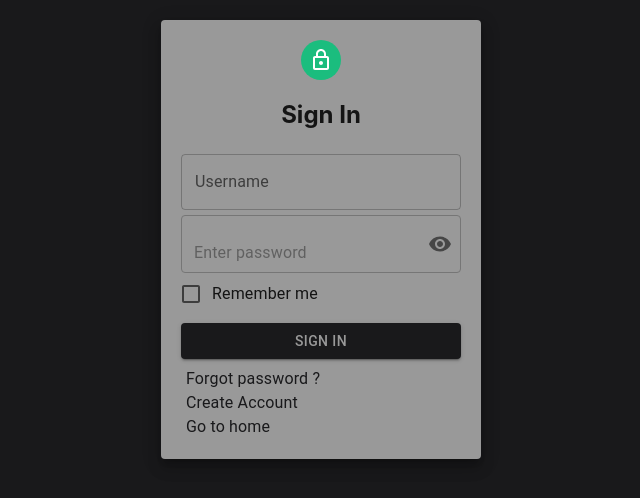
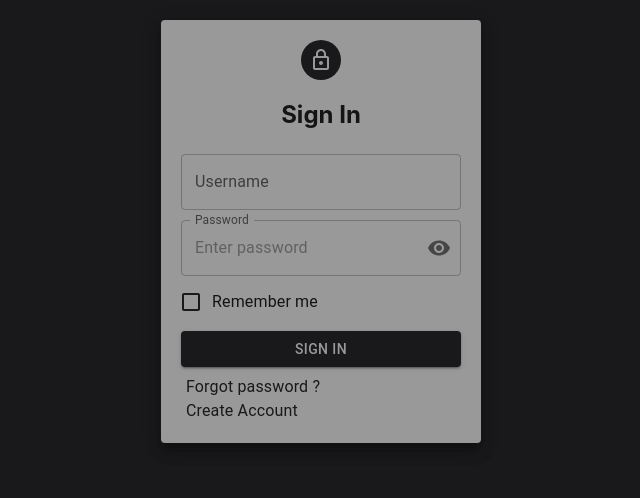
Before and after one commit to Hakobyan0001/my-page, a React (Create React App) app in the folder frontend/: page /login in a window 1280 px wide. Shown: the top 498 px of the page, without its empty margins (319-959 px from the left). Built offline with nearby package versions, Linux system fonts and the light colour scheme.

Commit message:
fixxed bugs

```diff
--- a/frontend/src/Components/Home/Container.jsx
+++ b/frontend/src/Components/Home/AddingFb.jsx
@@ -18,15 +18,31 @@ const StyledBox = styled(Box)({
   borderRadius: "5px",
 });
 
-const StyledTextFiled = styled(TextField)({
-  color: "#19191b",
-  "&:focused": { color: "#19191b" },
-});
-const StyledForm = styled("form")({
-  width: "80%",
+const StyledTextField = styled(TextField)({
+  "& label.Mui-focused": {
+    color: "#19191b",
+  },
+  "& .MuiInput-underline:after, & .MuiFilledInput-underline:after": {
+    borderBottomColor: "#19191b",
+  },
+  "& .MuiOutlinedInput-root.Mui-focused": {
+    "& fieldset": {
+      borderColor: "#19191b",
+    },
+  },
+  "input:-webkit-autofill,input:-webkit-autofill:hover,input:-webkit-autofill:focus,input:-webkit-autofill:active":
+    {
+      WebkitBoxShadow: "0 0 0 60px #999999 inset!important",
+    },
 });
 
-export default function Container({
+const StyledForm = styled("form")({
+  "&": {
+    width: "80%",
+  },
+});
+
+export default function AddingFb({
   setFootballersList,
   footballer,
   setFootballer,
@@ -44,7 +60,6 @@ export default function Container({
     setSubmitting(true);
     try {
       const requestBody = { footballer, ownerId };
-
       await request.post("/", requestBody);
 
       setFootballersList((prevList) => {
@@ -56,7 +71,6 @@ export default function Container({
       });
       setFootballer(() => ({ fullName: "" }));
       console.log("Footballer data sent successfully.");
-
       handleClose();
     } catch (error) {
       console.error("Error adding footballer:", error);
@@ -93,12 +107,13 @@ export default function Container({
       >
         <StyledBox>
           <StyledForm onSubmit={handleSubmit}>
-            <StyledTextFiled
+            <StyledTextField
               name="fullName"
               label="Full name"
               placeholder="Enter first name and second name"
               value={footballer.fullName}
               onChange={handleChange}
+              autoFocus
               fullWidth
             />
             <Button
--- a/frontend/src/Components/Home/List/NameList.jsx
+++ b/frontend/src/Components/Home/List/NameList.jsx
@@ -41,7 +41,6 @@ export default function NameList({
     fetchData();
     setListIsLoading(false);
   }, [footballersList]);
-  // console.log(footballersList);
   return (
     <Grid sx={{ m: "1%" }}>
       <StyledTypographyItem variant="h6">Footballers list</StyledTypographyItem>
@@ -59,10 +58,10 @@ export default function NameList({
         <List sx={{ width: "100%" }}>
           {footballersList && footballersList.length > 0 ? (
             footballersList.map((footballer, index) => (
-              <StyledListItem key={footballer.footballerId} disablePadding>
+              <StyledListItem key={footballer.footballer_id} disablePadding>
                 <NameListItem
                   fullName={footballer.fullname}
-                  footballerId={footballer.footballerId}
+                  footballerId={footballer.footballer_id}
                   index={index}
                   setFootballersList={setFootballersList}
                   footballersList={footballersList}
--- a/frontend/src/Components/Home/List/NameListItem.jsx
+++ b/frontend/src/Components/Home/List/NameListItem.jsx
@@ -61,14 +61,13 @@ export default function NameListItem({
         />
       ) : (
         <Grid container xs={12} md={12} lg={12}>
-          <Grid item lg={8} md={8} xs={12}>
+          <Grid lg={8} md={8} xs={12}>
             <ListItemText
               sx={{ padding: "2%", color: "#19191b" }}
               primary={index + 1 + ". " + fullName}
             />
           </Grid>
           <Grid
-            item
             lg={2}
             md={2}
             xs={6}
@@ -83,7 +82,6 @@ export default function NameListItem({
             </IconButton>
           </Grid>
           <Grid
-            item
             lg={2}
             md={2}
             xs={6}
--- a/frontend/src/pages/Home.jsx
+++ b/frontend/src/pages/Home.jsx
@@ -4,7 +4,7 @@ import Grid from "@mui/material/Unstable_Grid2";
 import usersStorage from "../utils/functions";
 import NameList from "../Components/Home/List/NameList";
 import Header from "../Components/Home/Header";
-import Container from "../Components/Home/Container";
+import AddingFb from "../Components/Home/AddingFb";
 
 export default function Home() {
   const [user, setUser] = useState({});
@@ -30,7 +30,7 @@ export default function Home() {
   return (
     <Grid>
       <Grid sx={{ padding: "0px" }}>
-        <Header userName={user.userName} />
+        <Header userName={user.username} />
       </Grid>
       <Grid
         sx={{
@@ -46,7 +46,7 @@ export default function Home() {
             listIsloading={listIsLoading}
             setListIsLoading={setListIsLoading}
           />
-          <Container
+          <AddingFb
             setFootballersList={setFootballersList}
             footballer={footballer}
             setFootballer={setFootballer}
--- a/frontend/src/pages/Login.jsx
+++ b/frontend/src/pages/Login.jsx
@@ -10,7 +10,6 @@ import {
   InputAdornment,
   IconButton,
 } from "@mui/material";
-import FilledInput from "@mui/material/FilledInput";
 import VisibilityIcon from "@mui/icons-material/Visibility";
 import VisibilityOffIcon from "@mui/icons-material/VisibilityOff";
 import LockOutlinedIcon from "@mui/icons-material/LockOutlined";
@@ -39,12 +38,23 @@ const StyledButton = styled(Button)({
   color: "#999999",
   "&:hover": { backgroundColor: "#999999", color: "#19191b" },
 });
-const StyledTextField = styled(TextField)({ margin: "5px 0" });
-const StyledFilledInput = styled(FilledInput)({
-  backgroundColor: "#999999",
-  borderRadius: "4px",
-  border: "1px solid #767676",
-  ":before": { border: "none" },
+const StyledTextField = styled(TextField)({
+  margin: "5px 0",
+  "& label.Mui-focused": {
+    color: "#19191b",
+  },
+  "& .MuiInput-underline:after, & .MuiFilledInput-underline:after": {
+    borderBottomColor: "#19191b",
+  },
+  "& .MuiOutlinedInput-root.Mui-focused": {
+    "& fieldset": {
+      borderColor: "#19191b",
+    },
+  },
+  "input:-webkit-autofill,input:-webkit-autofill:hover,input:-webkit-autofill:focus,input:-webkit-autofill:active":
+    {
+      WebkitBoxShadow: "0 0 0 60px #999999 inset!important",
+    },
 });
 
 export default function Login() {
@@ -98,7 +108,13 @@ export default function Login() {
     <Grid>
       <StyledPaper elevation={10}>
         <Grid align="center">
-          <Avatar sx={{ backgroundColor: "#1bbd7e", margin: "auto" }}>
+          <Avatar
+            sx={{
+              backgroundColor: "#19191b",
+              color: "#999999",
+              margin: "auto",
+            }}
+          >
             <LockOutlinedIcon />
           </Avatar>
           <h2>Sign In</h2>
@@ -114,7 +130,7 @@ export default function Login() {
             error={!!(errors && errors.usernameError)}
             helperText={errors.usernameError}
           />
-          <StyledFilledInput
+          <StyledTextField
             id="outlined-basic"
             variant="outlined"
             name="password"
@@ -124,7 +140,8 @@ export default function Login() {
             onChange={handleChange}
             value={userInfo.password}
             fullWidth
-            endAdornment={
+            InputProps={{
+              endAdornment: (
                 <InputAdornment position="end">
                   <IconButton
                     onClick={handleClickShowPassword}
@@ -134,7 +151,8 @@ export default function Login() {
                     {showPassword ? <VisibilityOffIcon /> : <VisibilityIcon />}
                   </IconButton>
                 </InputAdornment>
-            }
+              ),
+            }}
             error={!!(errors && errors.passwordError)}
             helperText={errors.passwordError}
             InputLabelProps={{
@@ -143,7 +161,7 @@ export default function Login() {
             }}
           />
           <FormControlLabel
-            control={<Checkbox name="checkedB" color="primary" />}
+            control={<Checkbox name="checkedB" style={{ color: "#19191b" }} />}
             label="Remember me"
           />
           <StyledButton
@@ -161,9 +179,6 @@ export default function Login() {
         <Typography>
           <StyledLink to="/registration">Create Account</StyledLink>
         </Typography>
-        <Typography>
-          <StyledLink to="/">Go to home</StyledLink>
-        </Typography>
       </StyledPaper>
     </Grid>
   );
--- a/frontend/src/pages/Registration.jsx
+++ b/frontend/src/pages/Registration.jsx
@@ -31,7 +31,24 @@ const StyledButton = styled(Button)({
   color: "#999999",
   "&:hover": { backgroundColor: "#999999", color: "#19191b" },
 });
-const StyledTextField = styled(TextField)({ margin: "5px 0" });
+const StyledTextField = styled(TextField)({
+  margin: "5px 0",
+  "& label.Mui-focused": {
+    color: "#19191b",
+  },
+  "& .MuiInput-underline:after, & .MuiFilledInput-underline:after": {
+    borderBottomColor: "#19191b",
+  },
+  "& .MuiOutlinedInput-root.Mui-focused": {
+    "& fieldset": {
+      borderColor: "#19191b",
+    },
+  },
+  "input:-webkit-autofill,input:-webkit-autofill:hover,input:-webkit-autofill:focus,input:-webkit-autofill:active":
+    {
+      WebkitBoxShadow: "0 0 0 60px #999999 inset!important",
+    },
+});
 
 export default function Registration() {
   const navigate = useNavigate();
@@ -83,7 +100,13 @@ export default function Registration() {
     <Grid>
       <StyledPaper elevation={10}>
         <Grid className="grid">
-          <Avatar sx={{ backgroundColor: "#1bbd7e", margin: "auto" }}>
+          <Avatar
+            sx={{
+              backgroundColor: "#19191b",
+              color: "#999999",
+              margin: "auto",
+            }}
+          >
             <LockOutlinedIcon />
           </Avatar>
           <h2>Create Account</h2>
@@ -143,9 +166,6 @@ export default function Registration() {
         <Typography>
           <StyledLink to="/login">Have account ?</StyledLink>
         </Typography>
-        <Typography>
-          <StyledLink to="/">Go to home</StyledLink>
-        </Typography>
       </StyledPaper>
     </Grid>
   );
```
Also changed, not shown: 1 other file (tests, documents, lock files or other folders). Lines whose indentation alone changed are shown as unchanged.
